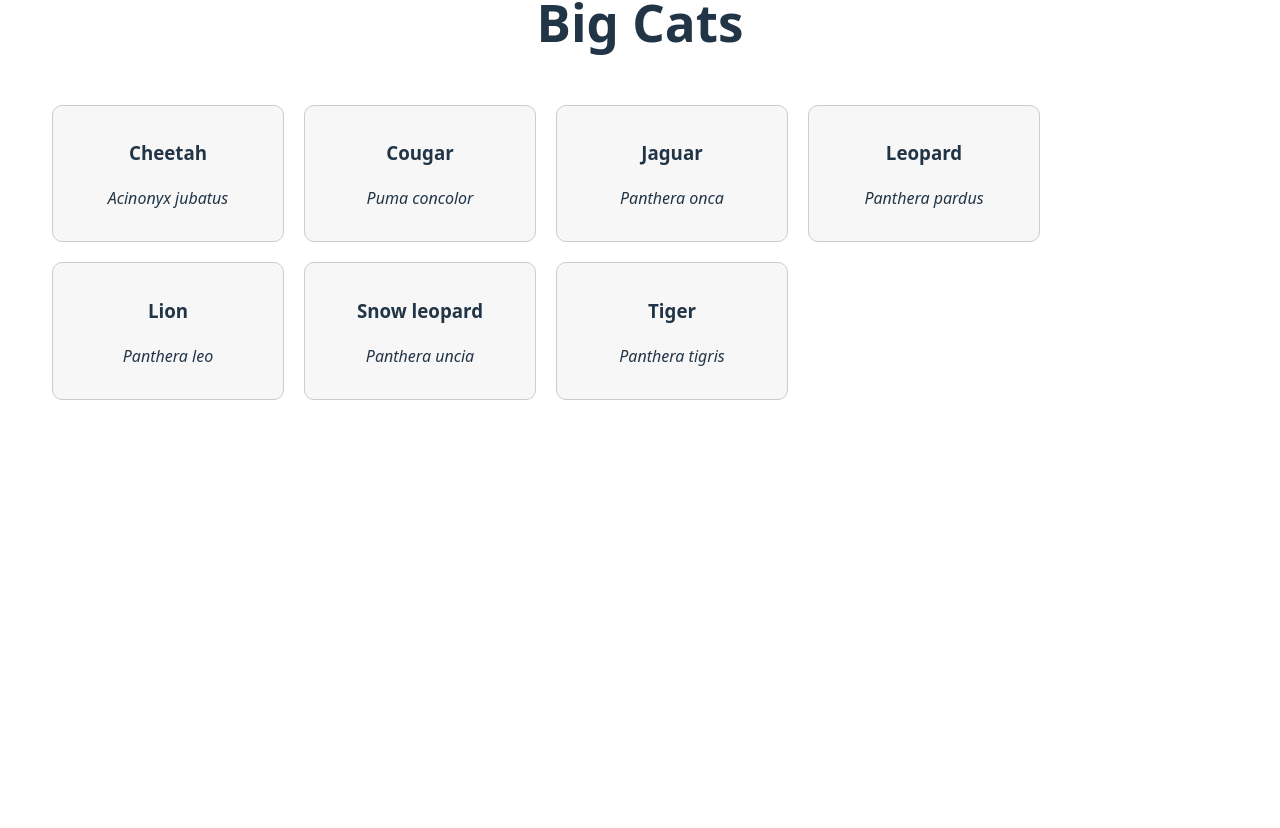
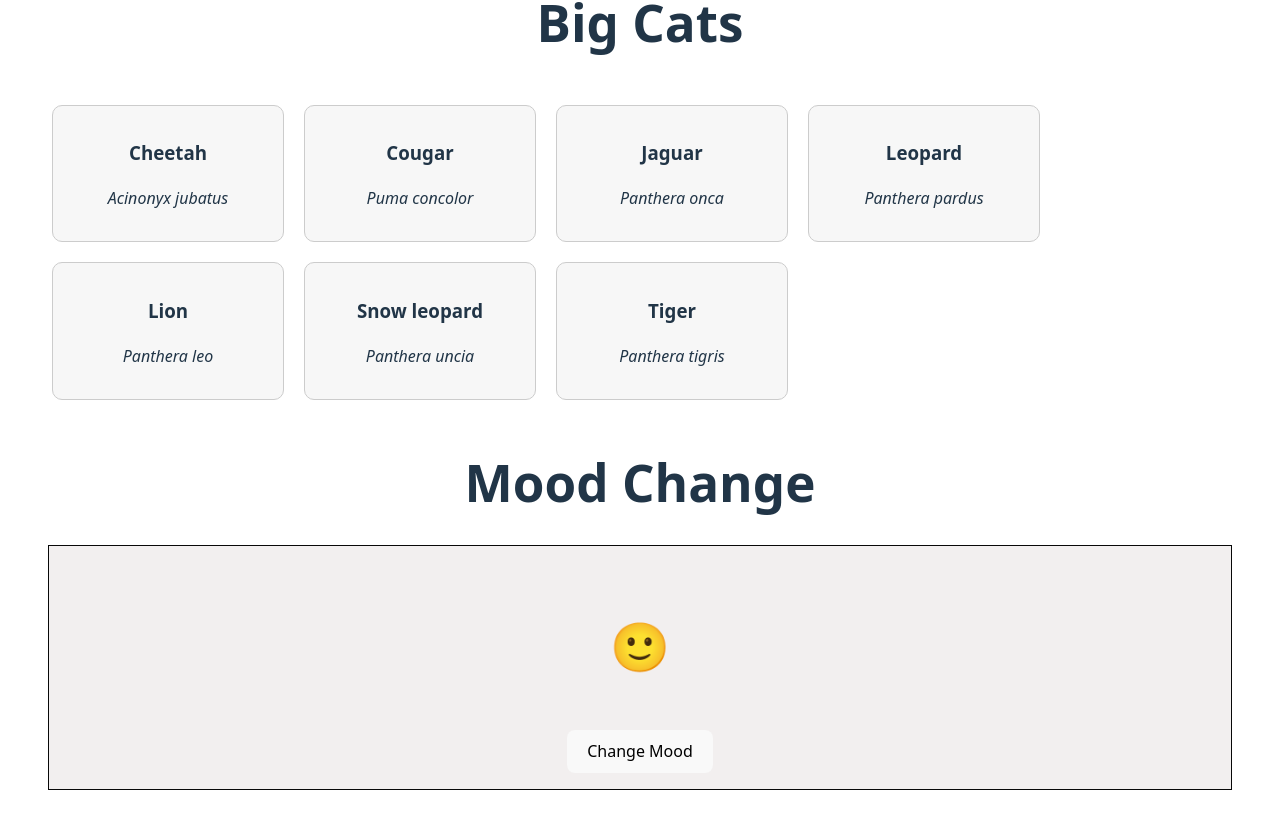
Before and after one commit to ljennings119/IOD2025, a React (Vite) app in the folder Module6/first-react-app/: page / in a window 1280 px wide. Shown: the part 370-1198 px from the top of the page. Before the commit the page ends 822 px from the top, so only its background shows below. Built offline with nearby package versions, Linux system fonts and the light colour scheme.

Commit message:
Module 6 Lab 3 'Emoji' Completed

```diff
--- a/Module6/first-react-app/src/App.jsx
+++ b/Module6/first-react-app/src/App.jsx
@@ -18,6 +18,7 @@ import ErrorMessage from './components/ErrorMessage.jsx'
 import ExplodingBomb from './components/ExplodingBomb.jsx'
 import Greeting from "./components/Greeting"
 import BigCats from "./components/BigCats"
+import Emoji from './components/Emoji.jsx'
 
 
 // function ExampleComponent() {
@@ -157,6 +158,11 @@ message="Simple message with a fancy box applied via composition">
         <BigCats />
        </div>
 
+       <div>
+        <h1>Mood Change</h1>
+        <Emoji />
+       </div>
+
     </>
   )
 }
--- /dev/null
+++ b/Module6/first-react-app/src/components/Emoji.jsx
@@ -0,0 +1,23 @@
+import { useState } from "react";
+
+function Emoji() {
+
+  const [isHappy, setIsHappy] = useState(true);
+
+  // decides which emoji to show
+  const face = isHappy ? "🙂" : "😢";
+
+  // this function shows what happens when button is clicked
+  function handleClick() {
+    setIsHappy(!isHappy);
+  }
+
+  return (
+    <div className="Emoji componentBox">
+      <p style={{ fontSize: "3rem" }}>{face}</p>
+      <button onClick={handleClick}>Change Mood</button>
+    </div>
+  );
+}
+
+export default Emoji;
```
